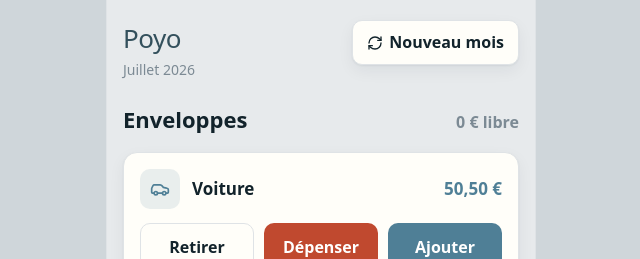
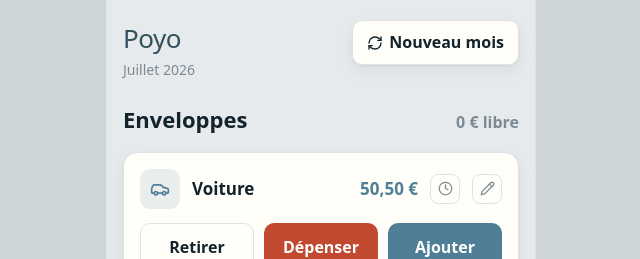
Before and after one commit to ShumiFr/Poyo, a React (Vite) app: page /enveloppes in a window 1280 px wide. Shown: the top 259 px of the page, without its empty margins (319-959 px from the left). Built offline with nearby package versions, Linux system fonts and the light colour scheme.

Commit message:
E5: modifier une enveloppe (FormEnveloppe en mode édition, crayon sur la carte)

```diff
--- a/src/components/EnveloppeCard.tsx
+++ b/src/components/EnveloppeCard.tsx
@@ -1,7 +1,9 @@
 import { useState } from 'react'
+import { Clock, Pencil } from 'lucide-react'
 import { useBudget } from '../store/useBudget'
 import { Modal } from './Modal'
 import PaveNumerique from './PaveNumerique'
+import FormEnveloppe from './FormEnveloppe'
 import format from '../lib/format'
 import { ICONES } from '../lib/styleEnveloppe'
 import type { Enveloppe, TypeAction } from '../types'
@@ -22,6 +24,7 @@ export default function EnveloppeCard({ enveloppe, disponible }: { enveloppe: En
    const [ouvertRetrait, setOuvertRetrait] = useState(false)
    const [ouvertDepense, setOuvertDepense] = useState(false)
    const [ouvertHisto, setOuvertHisto] = useState(false)
+   const [ouvertEdit, setOuvertEdit] = useState(false)
    const [montantEnAttente, setMontantEnAttente] = useState<number | null>(null)
 
    const mouvements = historique.filter((f) => f.refId === enveloppe.id)
@@ -51,11 +54,13 @@ export default function EnveloppeCard({ enveloppe, disponible }: { enveloppe: En
 
    return (
       <div className="card">
-         <button className="carte-tete carte-tete-btn" onClick={() => setOuvertHisto(true)}>
+         <div className="carte-tete">
             <span className={"icone-box text-" + enveloppe.couleur}><Icone size={20} /></span>
-            <h3>{enveloppe.nom}</h3>
+            <h3 style={{ flex: 1 }}>{enveloppe.nom}</h3>
             <span className={"montant text-" + enveloppe.couleur}>{format(enveloppe.montant)}</span>
-         </button>
+            <button className="carre-mini" onClick={() => setOuvertHisto(true)} aria-label="Historique"><Clock size={15} /></button>
+            <button className="carre-mini" onClick={() => setOuvertEdit(true)} aria-label="Modifier"><Pencil size={15} /></button>
+         </div>
 
          <div className="carte-actions">
             <button className="btn" onClick={() => setOuvertRetrait(true)}>Retirer</button>
@@ -108,6 +113,12 @@ export default function EnveloppeCard({ enveloppe, disponible }: { enveloppe: En
             ))}
          </Modal>
 
+         <Modal isOpen={ouvertEdit} onClose={() => setOuvertEdit(false)}>
+            <h2>Modifier · {enveloppe.nom}</h2>
+            <p className="sous">Change le nom, la couleur ou l'icône</p>
+            <FormEnveloppe disponible={disponible} enveloppe={enveloppe} onFini={() => setOuvertEdit(false)} />
+         </Modal>
+
          <Modal isOpen={montantEnAttente !== null} onClose={() => setMontantEnAttente(null)}>
             <h2>Dépassement du disponible</h2>
             <p className="sous">Vérifie avant de placer</p>
--- a/src/components/FormEnveloppe.tsx
+++ b/src/components/FormEnveloppe.tsx
@@ -3,27 +3,35 @@ import { useBudget } from '../store/useBudget'
 import { COULEURS, CLES_ICONES, ICONES } from '../lib/styleEnveloppe'
 import type { Enveloppe } from '../types'
 
-export default function FormEnveloppe({ disponible, onFini }: { disponible: number, onFini?: () => void }) {
+export default function FormEnveloppe({
+   disponible,
+   enveloppe,
+   onFini,
+}: {
+   disponible: number
+   enveloppe?: Enveloppe   // fourni = mode édition
+   onFini?: () => void
+}) {
    const ajouterEnveloppe = useBudget((state) => state.ajouterEnveloppe)
+   const modifierEnveloppe = useBudget((state) => state.modifierEnveloppe)
 
-   const [nom, setNom] = useState('')
-   const [couleur, setCouleur] = useState(COULEURS[0])
-   const [icone, setIcone] = useState(CLES_ICONES[0])
+   const edition = enveloppe !== undefined
+
+   const [nom, setNom] = useState(enveloppe?.nom ?? '')
+   const [couleur, setCouleur] = useState(enveloppe?.couleur ?? COULEURS[0])
+   const [icone, setIcone] = useState(enveloppe?.icone ?? CLES_ICONES[0])
    const [montant, setMontant] = useState('')
 
    const invalide = nom.trim() === ''
 
-   function creer() {
+   function valider() {
+      if (edition) {
+         modifierEnveloppe(enveloppe!.id, nom.trim(), couleur, icone)
+      } else {
          // Montant de départ optionnel, plafonné au disponible.
          const depart = Math.min(Math.max(0, Number(montant.replace(',', '.')) || 0), Math.max(0, disponible))
-      const enveloppe: Enveloppe = {
-         id: crypto.randomUUID(),
-         nom: nom.trim(),
-         montant: depart,
-         couleur,
-         icone,
+         ajouterEnveloppe({ id: crypto.randomUUID(), nom: nom.trim(), montant: depart, couleur, icone })
       }
-      ajouterEnveloppe(enveloppe)
       onFini?.()
    }
 
@@ -68,14 +76,18 @@ export default function FormEnveloppe({ disponible, onFini }: { disponible: numb
             </div>
          </div>
 
+         {!edition && (
             <div className="champ">
                <label>Montant de départ (optionnel)</label>
                <input value={montant} placeholder="0" onChange={(e) => setMontant(e.target.value)} />
             </div>
+         )}
 
          <div className="form-actions">
             <button className="btn" type="button" onClick={() => onFini?.()}>Annuler</button>
-            <button className={"btn bg-" + couleur} type="button" disabled={invalide} onClick={creer}>Créer</button>
+            <button className={"btn bg-" + couleur} type="button" disabled={invalide} onClick={valider}>
+               {edition ? "Enregistrer" : "Créer"}
+            </button>
          </div>
       </div>
    )
--- a/src/index.css
+++ b/src/index.css
@@ -259,6 +259,16 @@ button { font: inherit; cursor: pointer; }
 .libelle-col { flex: 1; }
 .libelle-col h3 { font-size: 17px; }
 
+/* mini bouton icône (historique / modifier sur les cartes) */
+.carre-mini {
+   width: 30px; height: 30px; flex: none;
+   display: inline-flex; align-items: center; justify-content: center;
+   border: 1px solid var(--line);
+   border-radius: 8px;
+   background: var(--card);
+   color: var(--muted);
+}
+
 /* montant cliquable (édition) : souligné, dans la couleur de la catégorie */
 .montant-edit {
    background: none;
--- a/src/store/useBudget.ts
+++ b/src/store/useBudget.ts
@@ -38,6 +38,7 @@ export interface BudgetStore {
 
    //Enveloppes
    ajouterEnveloppe: (enveloppe: Enveloppe) => void
+   modifierEnveloppe: (id: string, nom: string, couleur: string, icone: string) => void
    ajouterArgentEnveloppe: (id: string, montant: number) => void
    retirerArgentEnveloppe: (id: string, montant: number) => void
    depenserDepuisEnveloppe: (id: string, montant: number) => void
@@ -222,6 +223,13 @@ export const useBudget = create<BudgetStore>()(persist((set, get) => ({
          enveloppes: [...state.enveloppes, enveloppe]
       })),
 
+   modifierEnveloppe: (id, nom, couleur, icone) =>
+      set((state) => ({
+         enveloppes: state.enveloppes.map((e) =>
+            e.id === id ? { ...e, nom, couleur, icone } : e
+         )
+      })),
+
    ajouterArgentEnveloppe: (id, montant) => {
       set((state) => ({
          enveloppes: state.enveloppes.map((enveloppe) =>
```
Also changed, not shown: 1 other file (tests, documents, lock files or other folders). Lines whose indentation alone changed are shown as unchanged.
